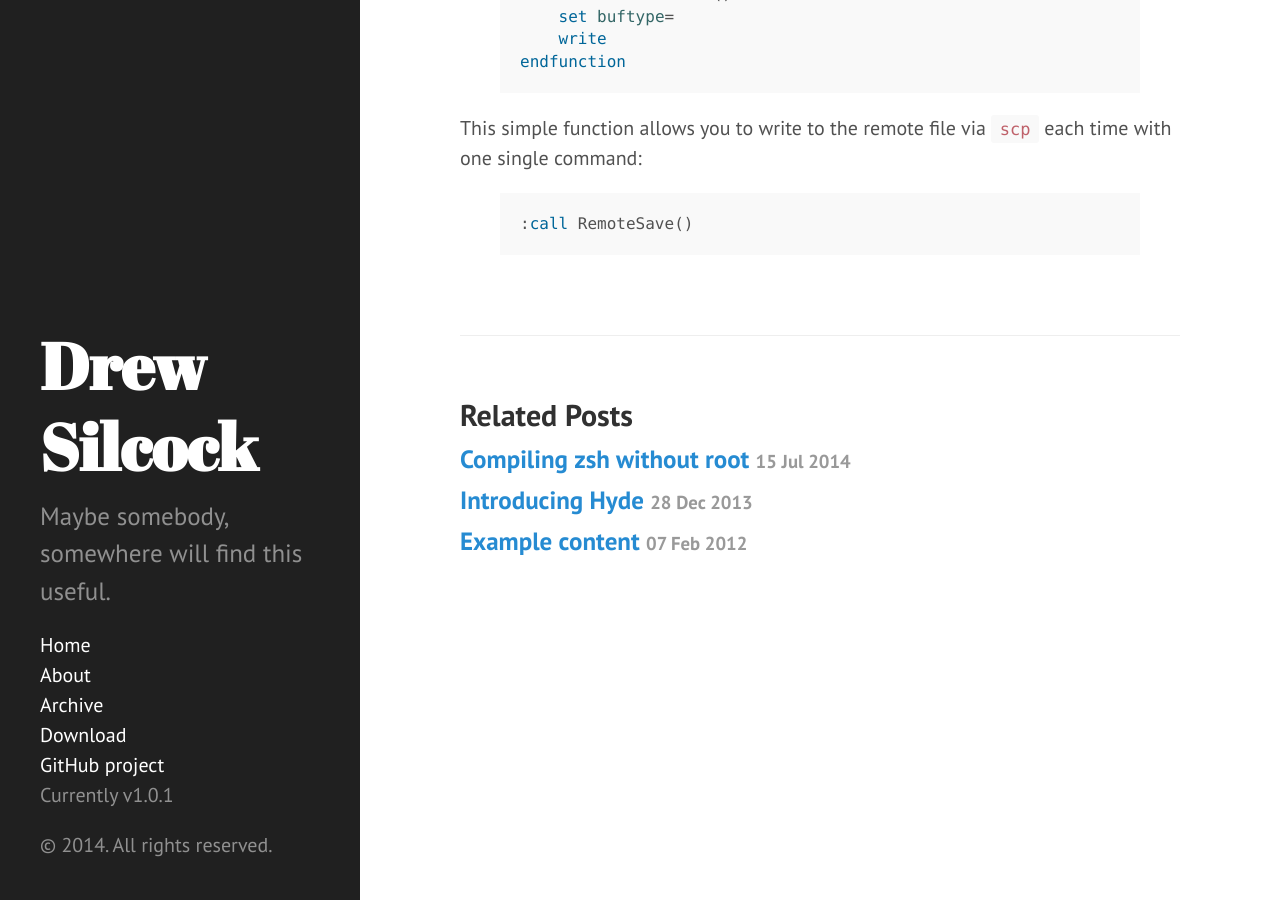
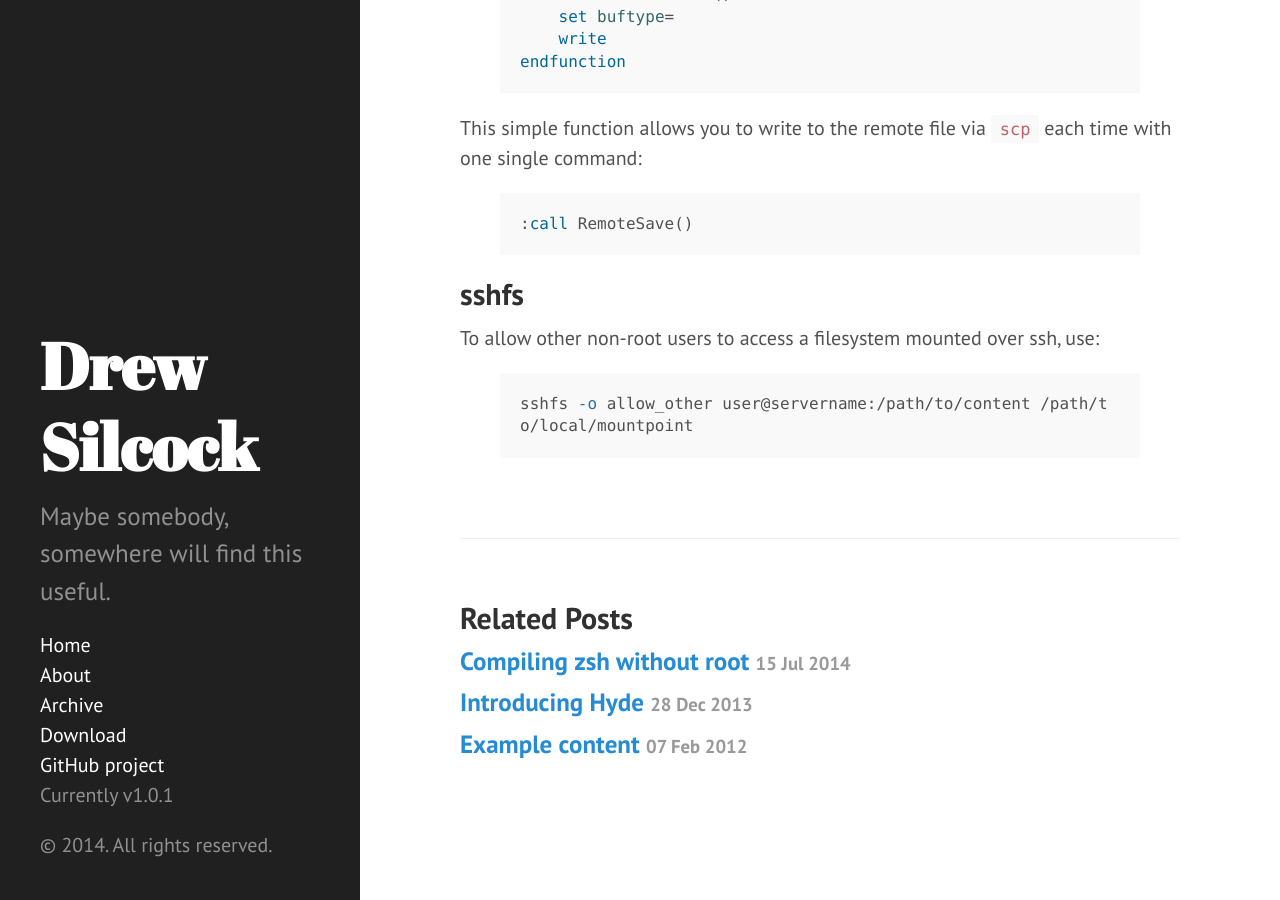
Before and after one commit to drewsilcock/drewsilcock.github.io, a Jekyll site: the page built from _posts/2014-07-15-personal-cheatsheet.md, in a window 1280 px wide and 900 px high, scrolled down 1404 px. Built offline with Jekyll 4.4.1, drawn with Linux system fonts in a browser that asks for light colours; Markdown is read by kramdown in place of the engine named in the settings.

Commit message:
Add sshfs to cheatsheet; update permalinks

```diff
--- a/_posts/2014-07-15-personal-cheatsheet.md
+++ b/_posts/2014-07-15-personal-cheatsheet.md
@@ -59,3 +60,11 @@ This simple function allows you to write to the remote file via `scp` each time
 {% highlight vim %}
 :call RemoteSave()
 {% endhighlight %}
+
+## sshfs
+
+To allow other non-root users to access a filesystem mounted over ssh, use:
+
+{% highlight bash %}
+sshfs -o allow_other user@servername:/path/to/content /path/to/local/mountpoint
+{% endhighlight %}
```
Also changed, not shown: other parts of _posts/2014-07-15-personal-cheatsheet.md (+1 -0 lines), _posts/2014-07-15-compiling-zsh.md (+1 -0 lines).
